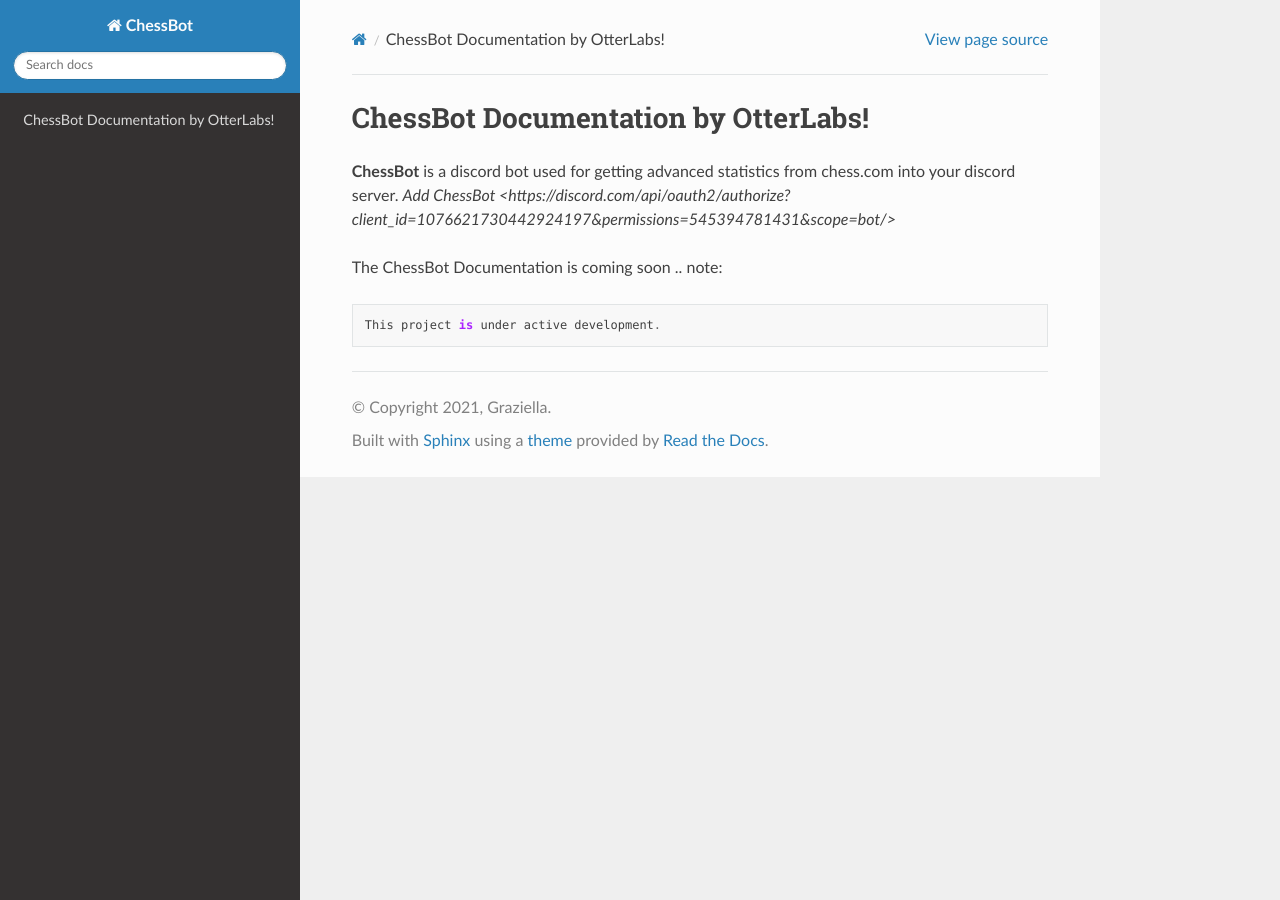
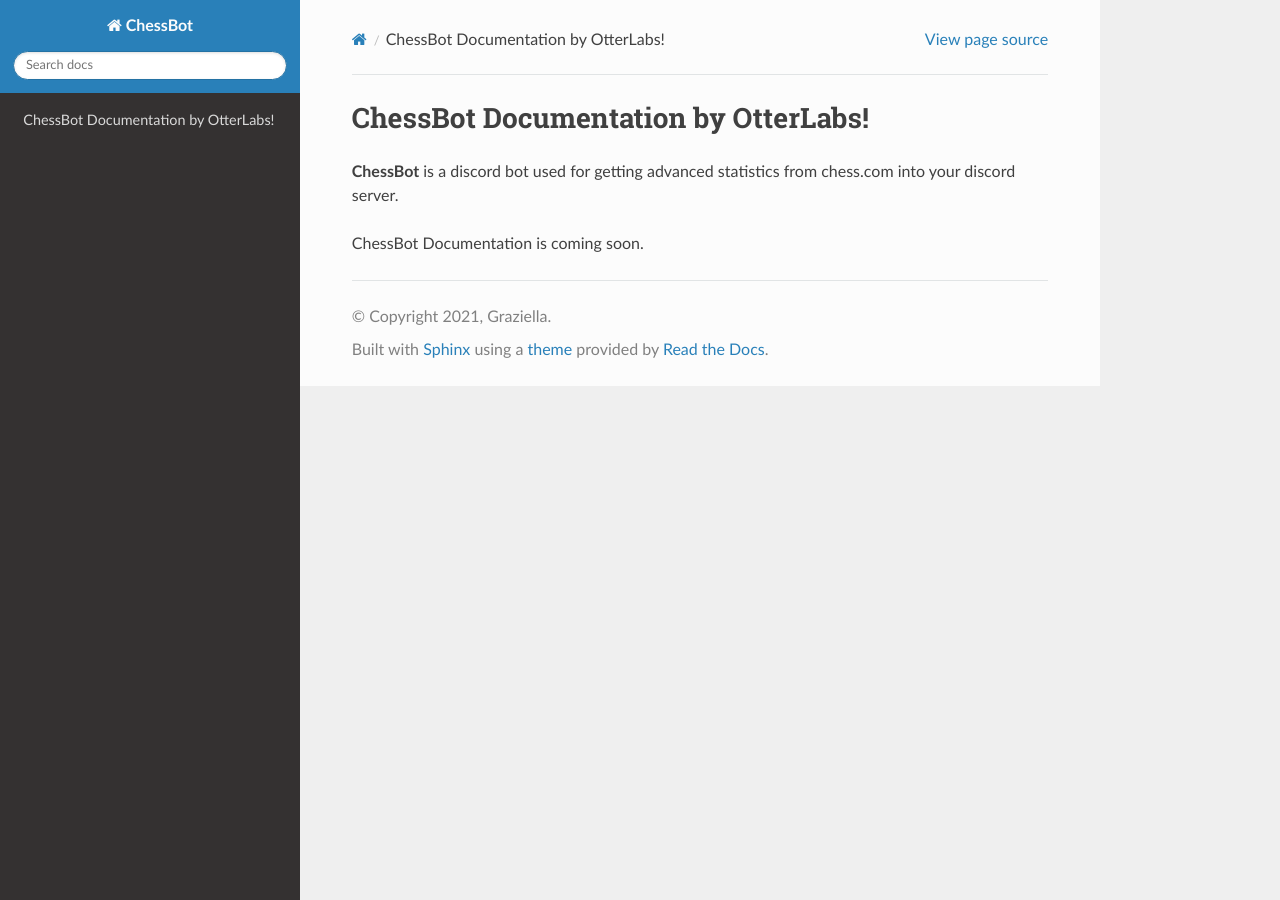
Before and after one commit to Thaotter/chessbot_docs, a Sphinx documentation site: the page built from docs/source/index.rst, in a window 1280 px wide. Built offline with Sphinx 7.4.7 and the Read the Docs theme 3.1.0, drawn with Linux system fonts in a browser that asks for light colours.

Commit message:
Update index.rst

```diff
--- a/docs/source/index.rst
+++ b/docs/source/index.rst
@@ -2,9 +2,5 @@
 ===================================
 
 **ChessBot** is a discord  bot used for getting advanced statistics from chess.com into your discord server.
-`Add ChessBot <https://discord.com/api/oauth2/authorize?client_id=1076621730442924197&permissions=545394781431&scope=bot/>`
 
-The ChessBot Documentation is coming soon
-.. note::
-
-   This project is under active development.
+ChessBot Documentation is coming soon.
```
